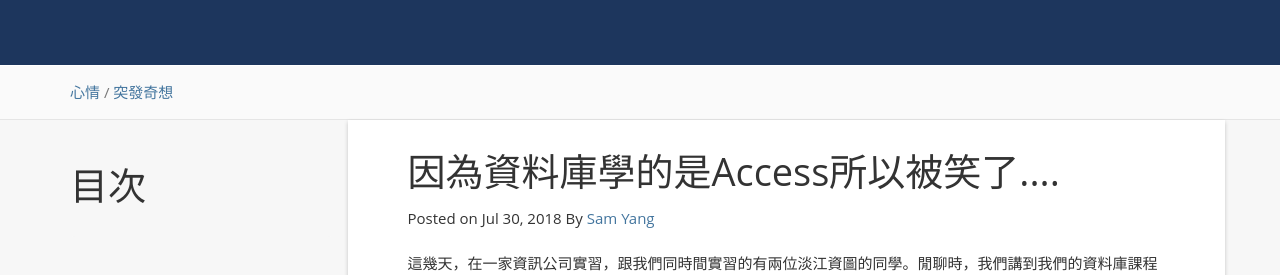
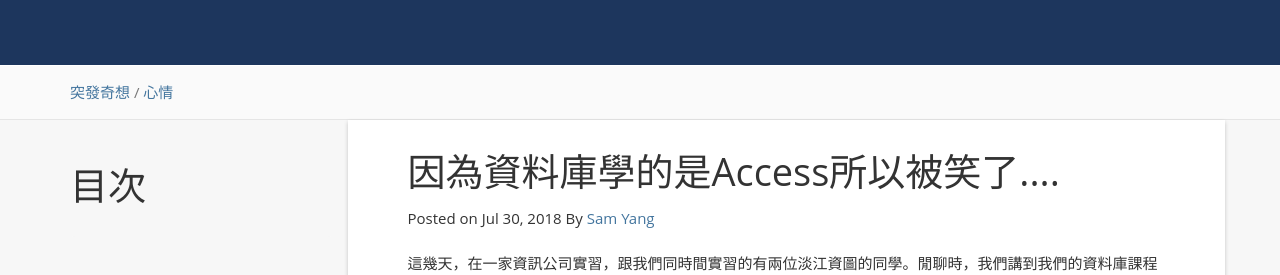
Before and after one commit to Bluebell3310/Blog-Legacy, a Jekyll site: the page built from _posts/thoughts/2018-07-30-access_be_laughed.md, in a window 1280 px wide and 1043 px high. Shown: the part 230-505 px from the top of the window. Built offline with Jekyll 4.4.1, drawn with Linux system fonts in a browser that asks for light colours; nearby versions of some CDN libraries; comment, search, counter and statistics services are not loaded.

Commit message:
改access的分類

```diff
--- a/_posts/thoughts/2018-07-30-access_be_laughed.md
+++ b/_posts/thoughts/2018-07-30-access_be_laughed.md
@@ -2,8 +2,8 @@
 layout: post
 title:  因為資料庫學的是Access所以被笑了....
 date:   2018-7-30 12:00:00 +0800
-categories: 心情
-tag: 突發奇想
+categories: 突發奇想
+tag: 心情
 ---
 
 
```
